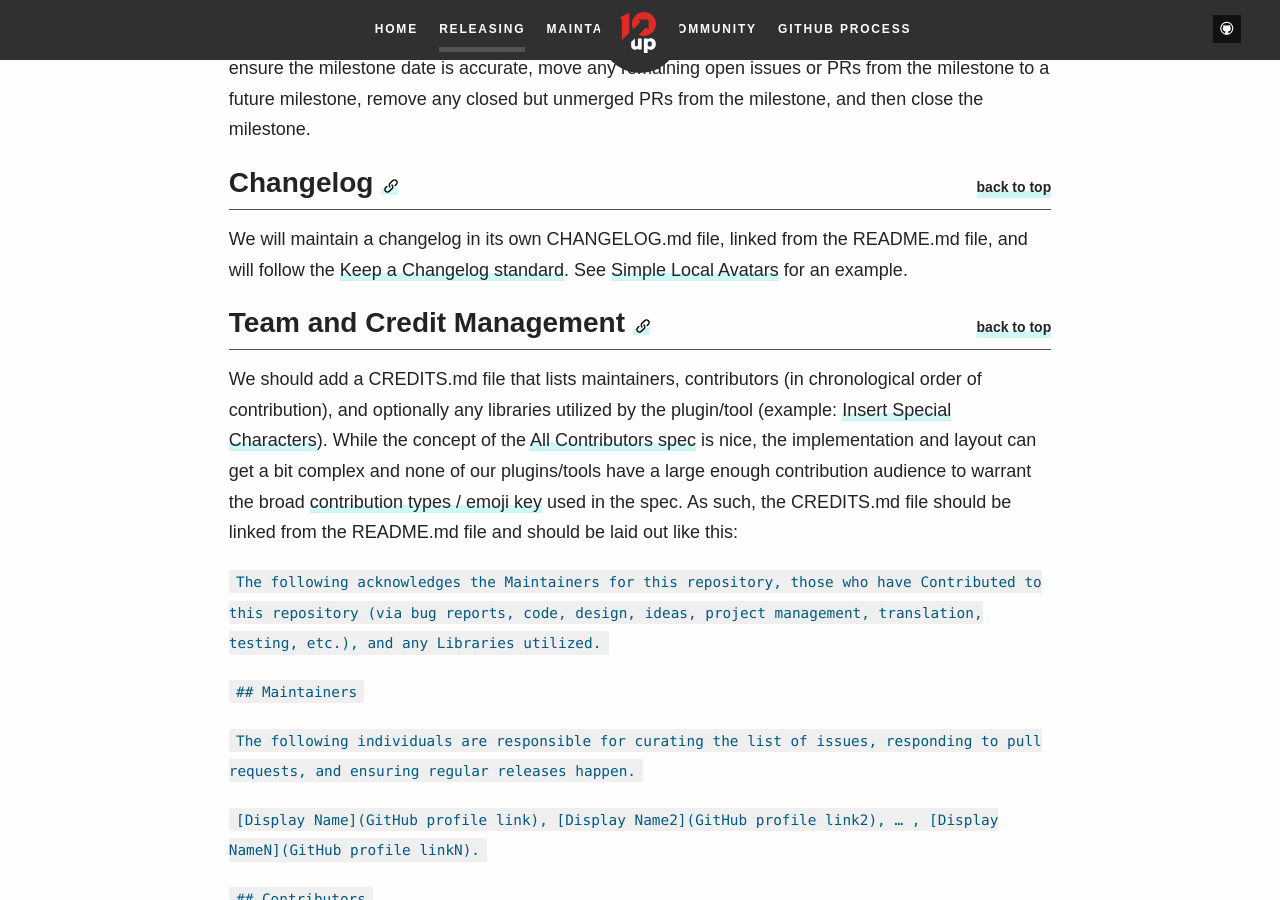
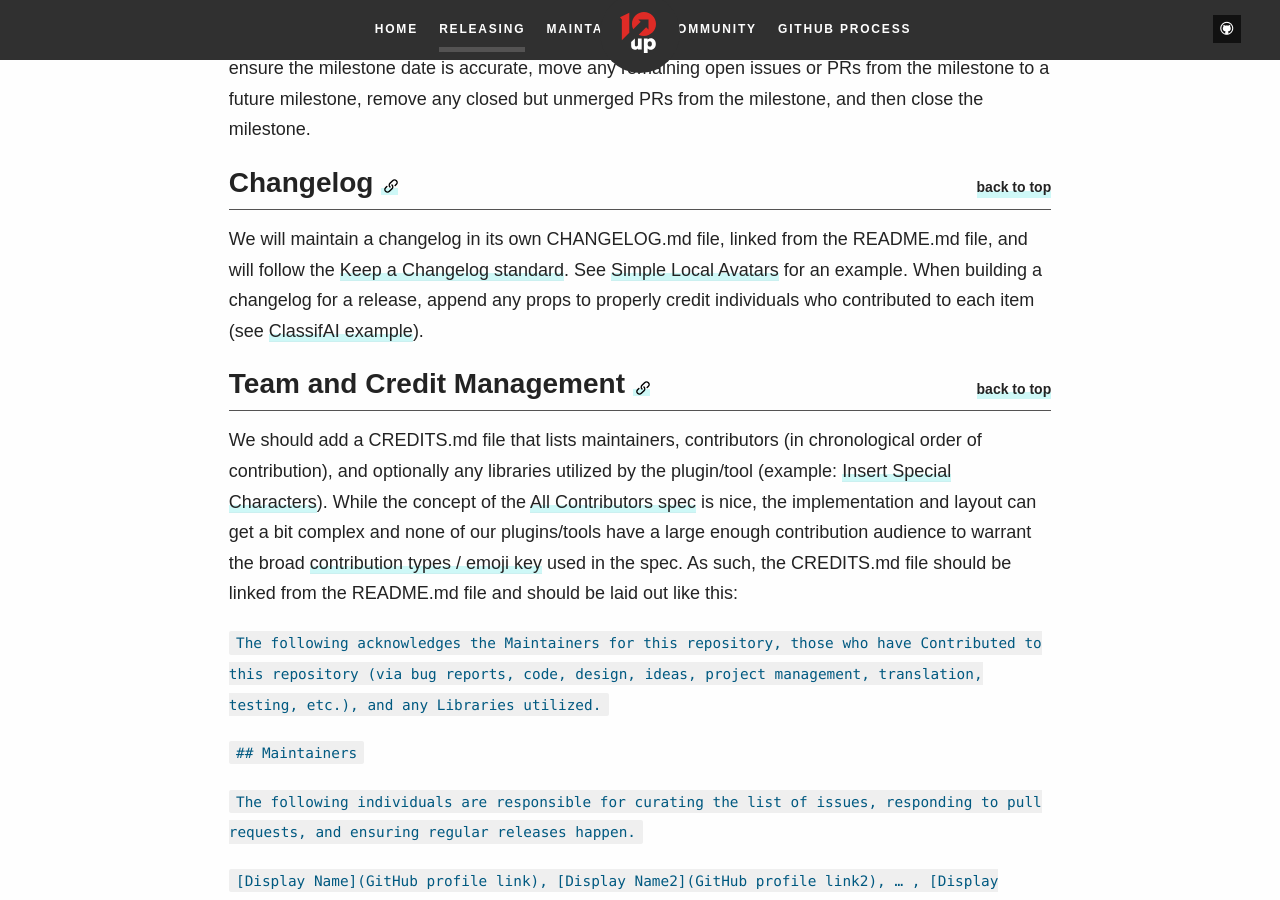
Before and after one commit to 10up/Open-Source-Best-Practices, a Jekyll site: the page built from releasing.md, in a window 1280 px wide and 900 px high, scrolled down 2691 px. Built offline with Jekyll 4.4.1, drawn with Linux system fonts in a browser that asks for light colours; some web fonts are replaced.

Commit message:
add prop details to changelog section of releasing page

```diff
--- a/_includes/markdown/Releasing.md
+++ b/_includes/markdown/Releasing.md
@@ -47,7 +47,7 @@ Once a release has been tagged on GitHub, include the link to the release tag in
 
 <h2 id="changelog" class="anchor-heading">Changelog {% include Util/link_anchor anchor="changelog" %} {% include Util/top %}</h2>
 
-We will maintain a changelog in its own CHANGELOG.md file, linked from the README.md file, and will follow the [Keep a Changelog standard](https://keepachangelog.com/en/1.0.0/).  See [Simple Local Avatars](https://github.com/10up/simple-local-avatars/blob/develop/CHANGELOG.md) for an example.
+We will maintain a changelog in its own CHANGELOG.md file, linked from the README.md file, and will follow the [Keep a Changelog standard](https://keepachangelog.com/en/1.0.0/).  See [Simple Local Avatars](https://github.com/10up/simple-local-avatars/blob/develop/CHANGELOG.md) for an example.  When building a changelog for a release, append any props to properly credit individuals who contributed to each item (see [ClassifAI example](https://github.com/10up/classifai/blob/develop/CHANGELOG.md#140---tbd)).
 
 <h2 id="credit-management" class="anchor-heading">Team and Credit Management {% include Util/link_anchor anchor="credit-management" %} {% include Util/top %}</h2>
 
```
